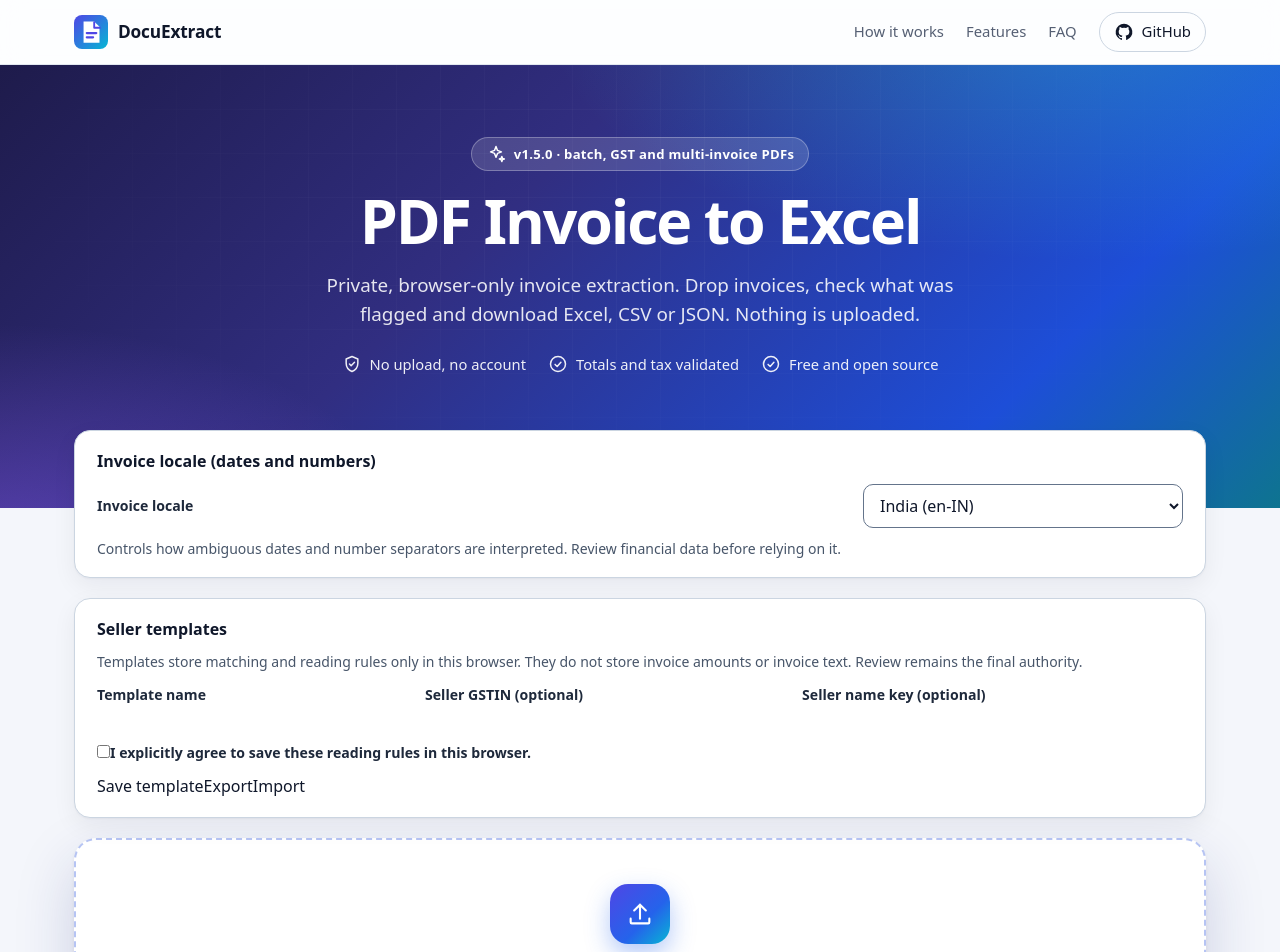
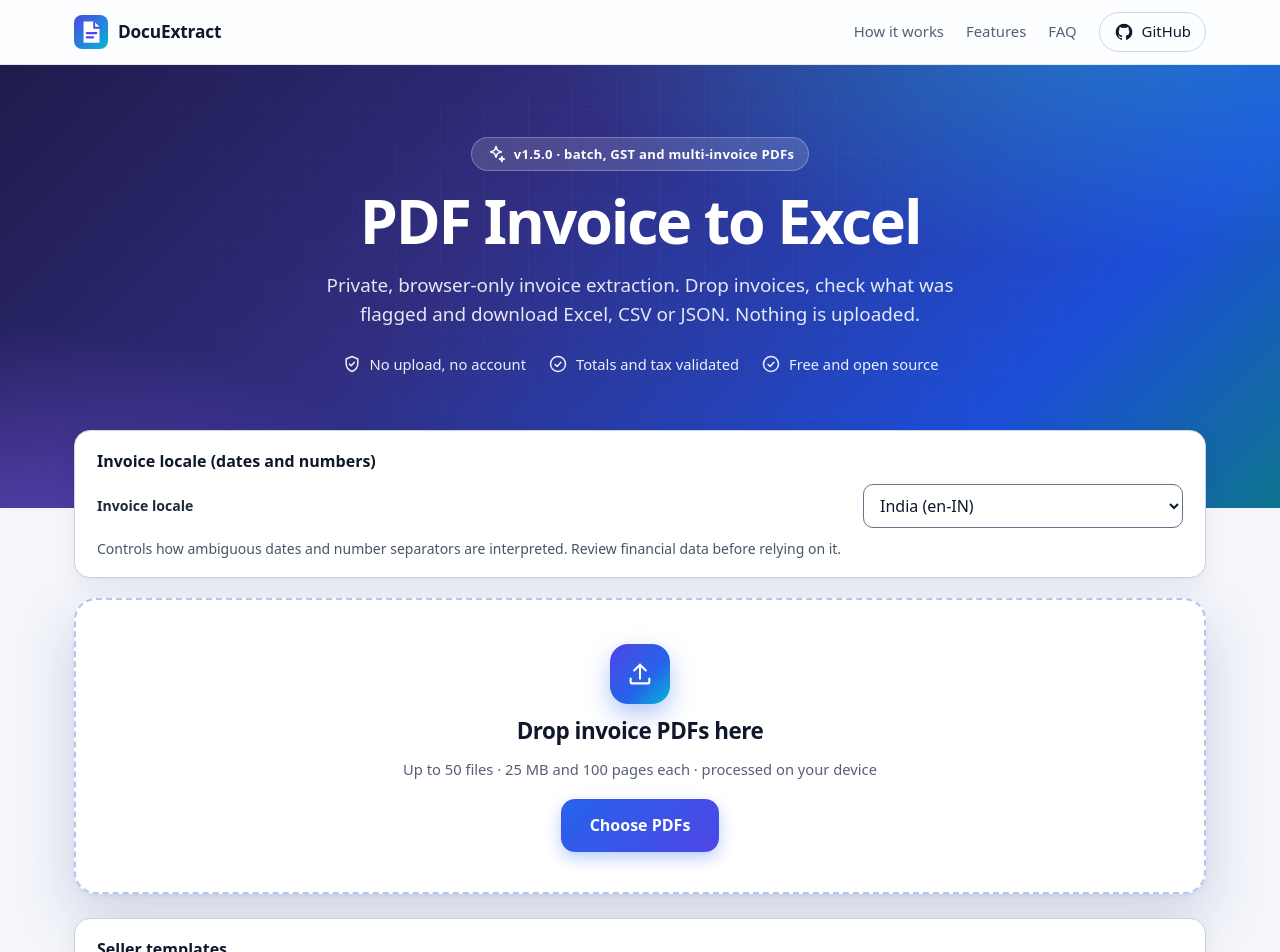
Before and after one commit to MANayab/DocuExtract, a React (Vite) app: page / in a window 1280 px wide. Shown: the top 952 px of the page. Built offline with nearby package versions, Linux system fonts and the light colour scheme.

Commit message:
fix: preserve primary PDF uploader as first file input

```diff
--- a/src/app/App.tsx
+++ b/src/app/App.tsx
@@ -231,9 +231,9 @@ export function App() {
             )}
           </section>
 
+          <FileUploader onFiles={handleFiles} />
+
           <TemplateManager onTemplatesChange={(templates) => store.setTemplates(templates)} />
-
-          <FileUploader onFiles={handleFiles} />
 
           {hasRecords && (
             <div className="dx-stack dx-dashboard">
```
